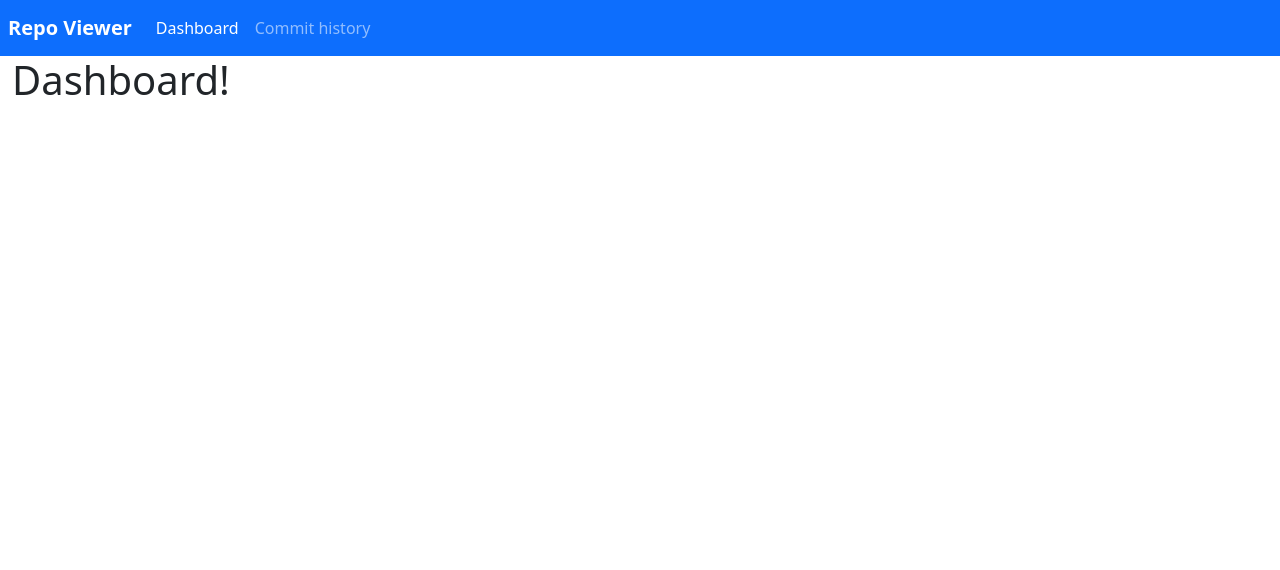
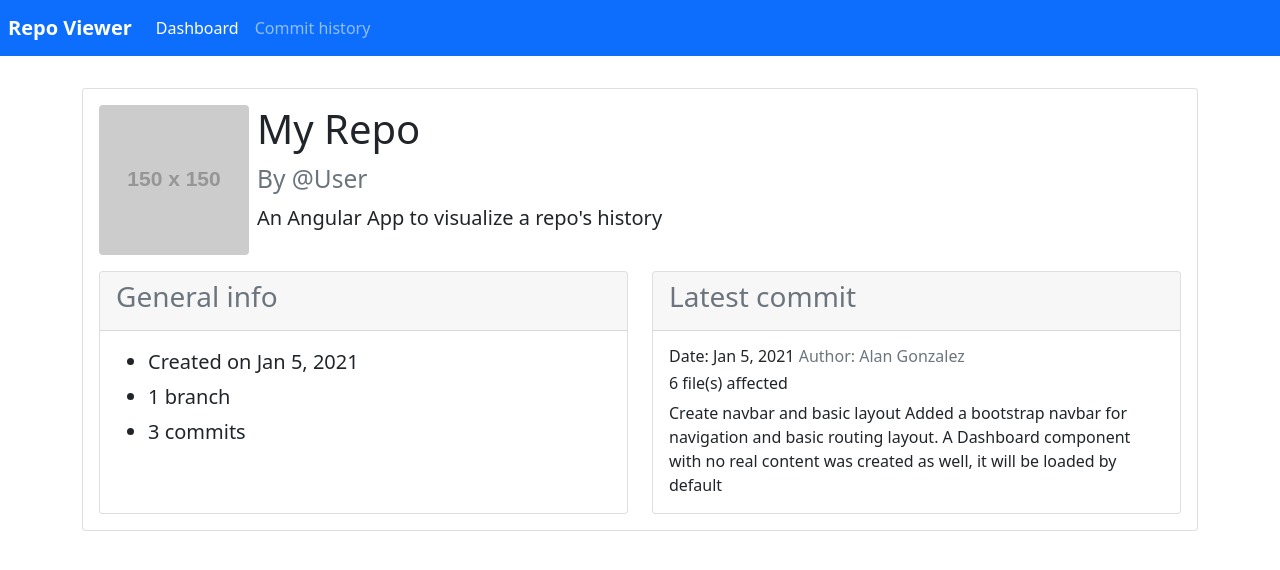
Before and after one commit to Agonzit/repo-viewer, an Angular app: page /dashboard in a window 1280 px wide. Shown: the top 570 px of the page. Built offline with nearby package versions, Linux system fonts and the light colour scheme.

Commit message:
Complete dashboard layout with dummy data

```diff
--- a/src/app/dashboard/dashboard.component.html
+++ b/src/app/dashboard/dashboard.component.html
@@ -1,3 +1,73 @@
-<div class="container-fluid">
-    <h1>Dashboard!</h1>
+<div class="container">
+    <div class="card">
+        <div class="card-body">
+            <!-- Repo summary-->
+        <div class="row mb-3">
+            <div class="col">
+                <div class="media">
+                    <img class="mr-3 rounded align-top" src="https://dummyimage.com/150x150/2b49c2/fff" alt="Generic placeholder image">
+                    <div class="media-body">
+                    <h1 class="mt-0">My Repo</h1>
+                    <h3> <small class="text-muted">By @User</small> </h3>
+                    <p class="lead">An Angular App to visualize a repo's history</p>
+                    </div>
+                </div>
+            </div>
+        </div>
+        <!-- Repo Dashboard details-->
+        <div class="row">
+            <!-- Branches and commits -->
+            <div class="col">
+                <div class="card h-100">
+                    <div class="card-header">
+                        <h3 class="text-muted">General info</h3>
+                    </div>
+                    <div class="card-body">
+                        <ul>
+                            <li class="lead">
+                                <h5>Created on {{creationDate | date: 'mediumDate'}}</h5>
+                            </li>
+                            <li class="lead" [ngPlural]="branchesNumber">
+                                <h5>
+                                    <ng-template ngPluralCase="=0">There are no branches yet</ng-template>
+                                    <ng-template ngPluralCase="=1">1 branch</ng-template>
+                                    <ng-template ngPluralCase="other">{{branchesNumber}} branches</ng-template>
+                                </h5>
+
+                            </li>
+                            <li class="lead" [ngPlural]="commitsNumber">
+                                <h5>
+                                    <ng-template ngPluralCase="=0">There are no commits yet</ng-template>
+                                    <ng-template ngPluralCase="=1">1 commit</ng-template>
+                                    <ng-template ngPluralCase="other">{{commitsNumber}} commits</ng-template>
+                                </h5>
+
+                            </li>
+                        </ul>
+                    </div>
+                </div>
+
+            </div>
+            <!-- Last commit -->
+            <div class="col">
+                <div class="card h-100">
+                    <div class="card-header">
+                        <h3 class="text-muted">Latest commit</h3>
+                    </div>
+                    <div class="card-body">
+                        <h6>Date: {{lastCommit.date | date: 'mediumDate'}}
+                            <span class="text-muted">Author: {{lastCommit.author}}</span>
+                        </h6>
+                        <h6>{{lastCommit.filesNumber}} file(s) affected</h6>
+                        <p class="card-text">{{lastCommit.message}}</p>
+                    </div>
+                  </div>
+
+
+            </div>
+        </div>
+        </div>
+
+    </div>
+
 </div>
--- a/src/app/dashboard/dashboard.component.scss
+++ b/src/app/dashboard/dashboard.component.scss
@@ -0,0 +1,7 @@
+.container{
+    padding-top: 2rem;
+}
+.media-body{
+    display: inline-block;
+    padding-left: 0.5rem;
+}
--- a/src/app/dashboard/dashboard.component.ts
+++ b/src/app/dashboard/dashboard.component.ts
@@ -7,6 +7,15 @@ import { Component, OnInit } from '@angular/core';
 })
 export class DashboardComponent implements OnInit {
 
+  branchesNumber: number = 1;
+  commitsNumber: number = 3;
+  creationDate: string = '2021-01-05T06:26:21Z';
+  lastCommit = {
+    "date": '2021-01-05T06:26:21Z',
+    "message": 'Create navbar and basic layout\n\nAdded a bootstrap navbar for navigation and basic routing layout. A Dashboard component with no real content was created as well, it will be loaded by default',
+    "filesNumber": 6,
+    "author": 'Alan Gonzalez'
+  }
   constructor() { }
 
   ngOnInit(): void {
```
